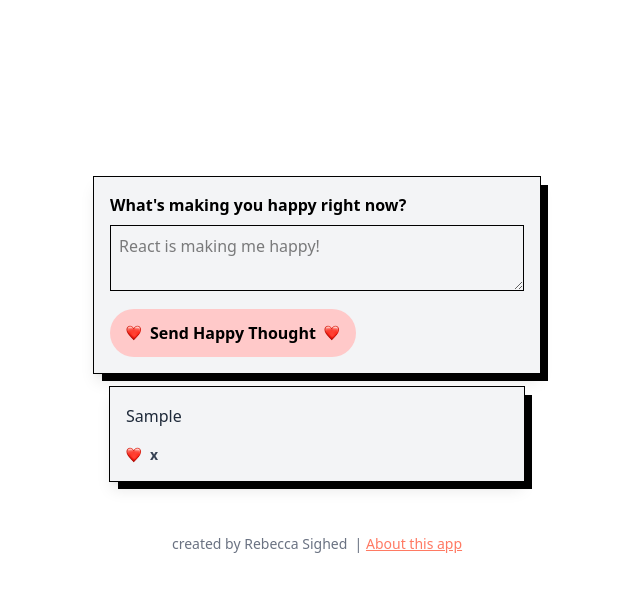
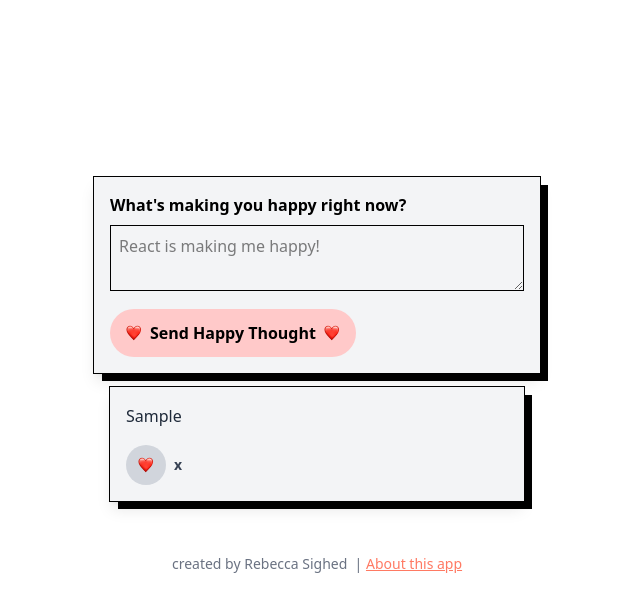
Before and after one commit to RPaemurd/js-project-happy-thoughts, a React (Vite) app: page / in a window 1280 px wide. Both pictures are taken after typing "Sample" into the empty fields and a click on the button "Send Happy Thought". Shown: the top 612 px of the page, without its empty margins (323-963 px from the left). Built offline with nearby package versions, Linux system fonts and the light colour scheme.

Commit message:
style fixes on Card

```diff
--- a/src/components/ThoughtCard.jsx
+++ b/src/components/ThoughtCard.jsx
@@ -1,18 +1,25 @@
-function ThoughtCard({thought}) {
+function ThoughtCard({ thought }) {
+  return (
+    <div className="mx-4 my-3 bg-gray-100 border-1 border-solid p-4 shadow-lg max-w-md relative">
+      {/* This creates the black shadow effect */}
+      <div className="absolute top-2 left-2 w-full h-full bg-black -z-10"></div>
 
-  return (
-<div className="mx-4 my-3 bg-gray-100 border-1 border-solid p-4 shadow-lg max-w-md relative">      {/* This creates the black shadow effect */}
-      <div className="absolute top-2 left-2 w-full h-full bg-black -z-10"></div>
       {/* Thought text */}
-      <p className="text-base leading-relaxed mb-4 text-gray-800">{thought.message}
-
+      <p className="text-base leading-relaxed mb-4 text-gray-800">
+        {thought.message}
       </p>
 
       {/* Footer with hearts and timestamp */}
       <div className="flex items-center justify-between">
+
         {/* Hearts section */}
         <button className="flex items-center gap-2 hover:scale-110 transition-transform">
-          <img src="./heart.png" alt="heart emoji"className="w-4" />
+
+          {/* HÄR ÄR CIRKELN */}
+          <div className="bg-gray-300 rounded-full p-3 flex items-center justify-center">
+             <img src="./heart.png" alt="heart emoji" className="w-4" />
+          </div>
+
           <span className="text-sm font-semibold text-gray-700">x </span>
         </button>
 
@@ -21,6 +28,6 @@ function ThoughtCard({thought}) {
       </div>
     </div>
   );
-};
+}
 
 export default ThoughtCard;
```
